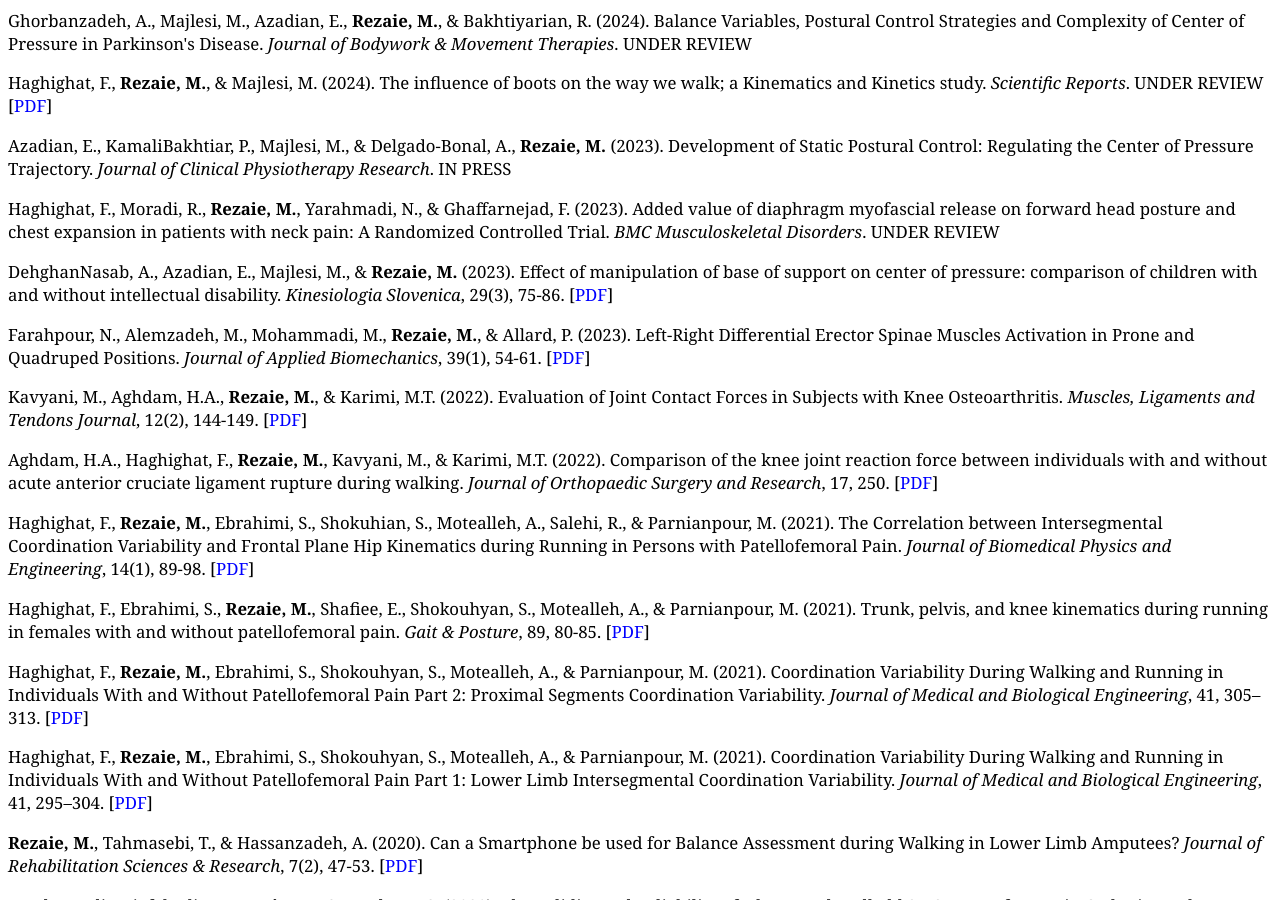
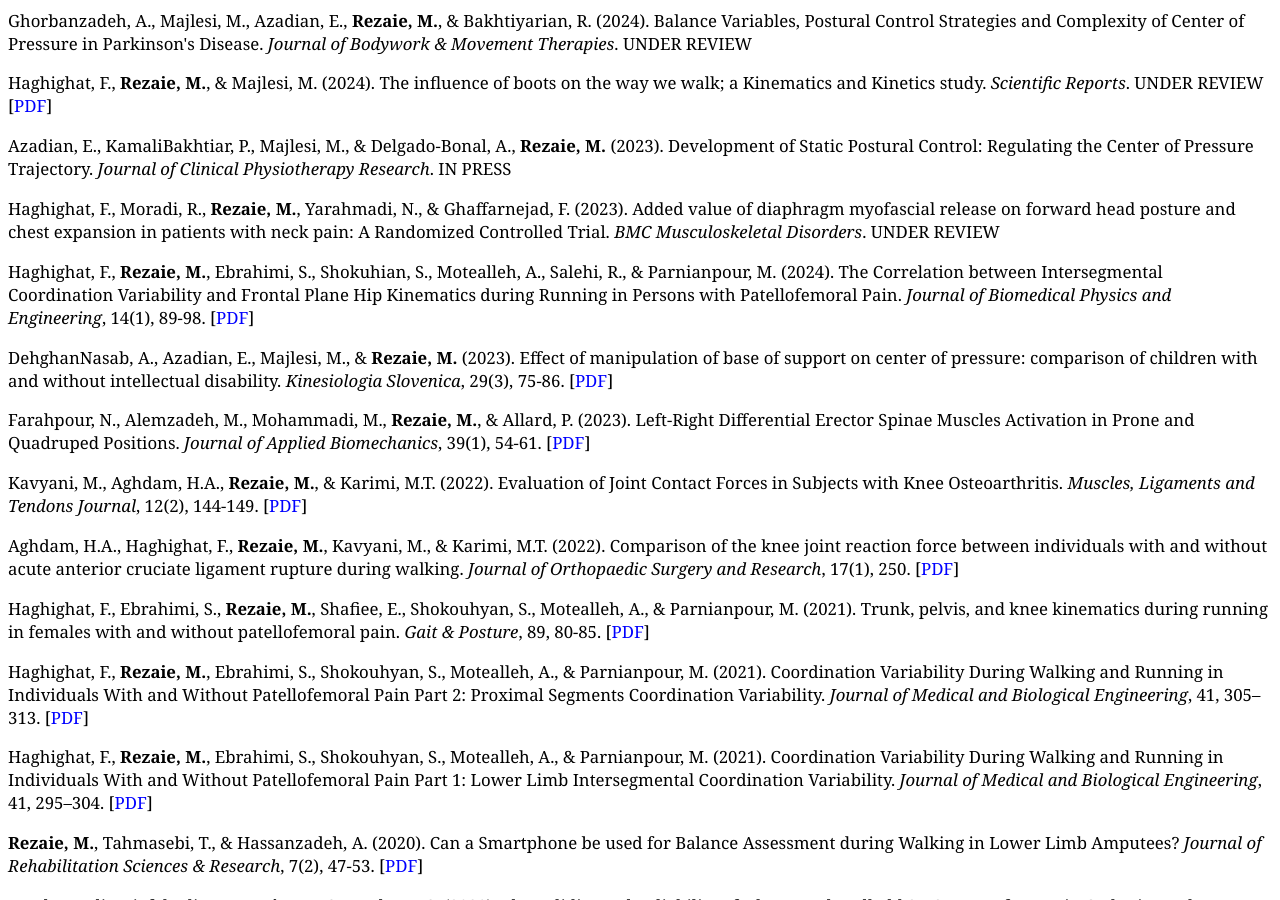
Before and after one commit to mrrezaie/mrrezaie.github.io, a Jekyll site: the page cv.html, which Jekyll copies as it is, in a window 1280 px wide and 900 px high, scrolled down 2352 px. Built offline with Jekyll 4.4.1, drawn with Linux system fonts in a browser that asks for light colours.

Commit message:
Update cv.html

```diff
--- a/cv.html
+++ b/cv.html
@@ -181,16 +181,16 @@
     [<a aria-label="link" href="about/files/SREP-23-04541.pdf" target="_blank" rel="noopener noreferrer">PDF</a>]</p>
 <p>Azadian, E., KamaliBakhtiar, P., Majlesi, M., & Delgado-Bonal, A., <b>Rezaie, M.</b> (2023). Development of Static Postural Control: Regulating the Center of Pressure Trajectory. <i>Journal of Clinical Physiotherapy Research</i>. IN PRESS</p>
 <p>Haghighat, F., Moradi, R., <b>Rezaie, M.</b>, Yarahmadi, N., & Ghaffarnejad, F. (2023). Added value of diaphragm myofascial release on forward head posture and chest expansion in patients with neck pain: A Randomized Controlled Trial. <i>BMC Musculoskeletal Disorders</i>. UNDER REVIEW</p>
+<p>Haghighat, F., <b>Rezaie, M.</b>, Ebrahimi, S., Shokuhian, S., Motealleh, A., Salehi, R., & Parnianpour, M. (2024). The Correlation between Intersegmental Coordination Variability and Frontal Plane Hip Kinematics during Running in Persons with Patellofemoral Pain. <i>Journal of Biomedical Physics and Engineering</i>, 14(1), 89-98.
+    [<a aria-label="link" href="about/files/JBPE_Volume 14_Issue 1_Pages 89-98.pdf" target="_blank" rel="noopener noreferrer">PDF</a>]</p>
 <p>DehghanNasab, A., Azadian, E., Majlesi, M., & <b>Rezaie, M.</b> (2023). Effect of manipulation of base of support on center of pressure: comparison of children with and without intellectual disability. <i>Kinesiologia Slovenica</i>, 29(3), 75-86.
     [<a aria-label="link" href="about/files/azadian2023.pdf" target="_blank" rel="noopener noreferrer">PDF</a>]</p>
 <p>Farahpour, N., Alemzadeh, M., Mohammadi, M., <b>Rezaie, M.</b>, & Allard, P. (2023). Left-Right Differential Erector Spinae Muscles Activation in Prone and Quadruped Positions. <i>Journal of Applied Biomechanics</i>, 39(1), 54-61.
     [<a aria-label="link" href="about/files/1543-2688-article-p54.pdf" target="_blank" rel="noopener noreferrer">PDF</a>]</p>
 <p>Kavyani, M., Aghdam, H.A., <b>Rezaie, M.</b>, & Karimi, M.T. (2022). Evaluation of Joint Contact Forces in Subjects with Knee Osteoarthritis. <i>Muscles, Ligaments and Tendons Journal</i>, 12(2), 144-149.
     [<a aria-label="link" href="about/files/10.32098mltj.02.2022.07.pdf" target="_blank" rel="noopener noreferrer">PDF</a>]</p>
-<p>Aghdam, H.A., Haghighat, F., <b>Rezaie, M.</b>, Kavyani, M., & Karimi, M.T. (2022). Comparison of the knee joint reaction force between individuals with and without acute anterior cruciate ligament rupture during walking. <i>Journal of Orthopaedic Surgery and Research</i>, 17, 250.
+<p>Aghdam, H.A., Haghighat, F., <b>Rezaie, M.</b>, Kavyani, M., & Karimi, M.T. (2022). Comparison of the knee joint reaction force between individuals with and without acute anterior cruciate ligament rupture during walking. <i>Journal of Orthopaedic Surgery and Research</i>, 17(1), 250.
     [<a aria-label="link" href="about/files/s13018-022-03136-y.pdf" target="_blank" rel="noopener noreferrer">PDF</a>]</p>
-<p>Haghighat, F., <b>Rezaie, M.</b>, Ebrahimi, S., Shokuhian, S., Motealleh, A., Salehi, R., & Parnianpour, M. (2021). The Correlation between Intersegmental Coordination Variability and Frontal Plane Hip Kinematics during Running in Persons with Patellofemoral Pain. <i>Journal of Biomedical Physics and Engineering</i>, 14(1), 89-98.
-    [<a aria-label="link" href="about/files/JBPE_Volume 14_Issue 1_Pages 89-98.pdf" target="_blank" rel="noopener noreferrer">PDF</a>]</p>
 <p>Haghighat, F., Ebrahimi, S., <b>Rezaie, M.</b>, Shafiee, E., Shokouhyan, S., Motealleh, A., & Parnianpour, M. (2021). Trunk, pelvis, and knee kinematics during running in females with and without patellofemoral pain. <i>Gait & Posture</i>, 89, 80-85.
     [<a aria-label="link" href="about/files/j.gaitpost.2021.06.023.pdf" target="_blank" rel="noopener noreferrer">PDF</a>]</p>
 <p>Haghighat, F., <b>Rezaie, M.</b>, Ebrahimi, S., Shokouhyan, S., Motealleh, A., & Parnianpour, M. (2021). Coordination Variability During Walking and Running in Individuals With and Without Patellofemoral Pain Part 2: Proximal Segments Coordination Variability. <i>Journal of Medical and Biological Engineering</i>, 41, 305–313.
```
